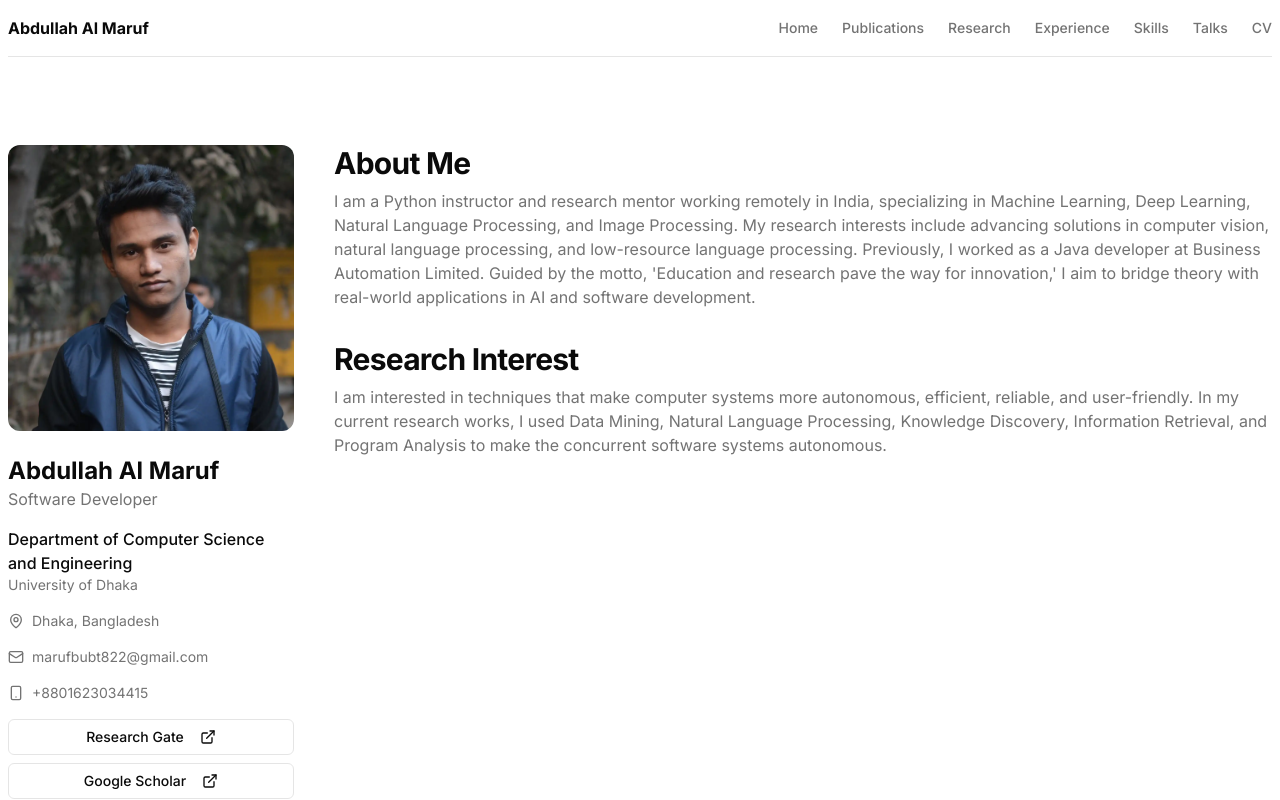
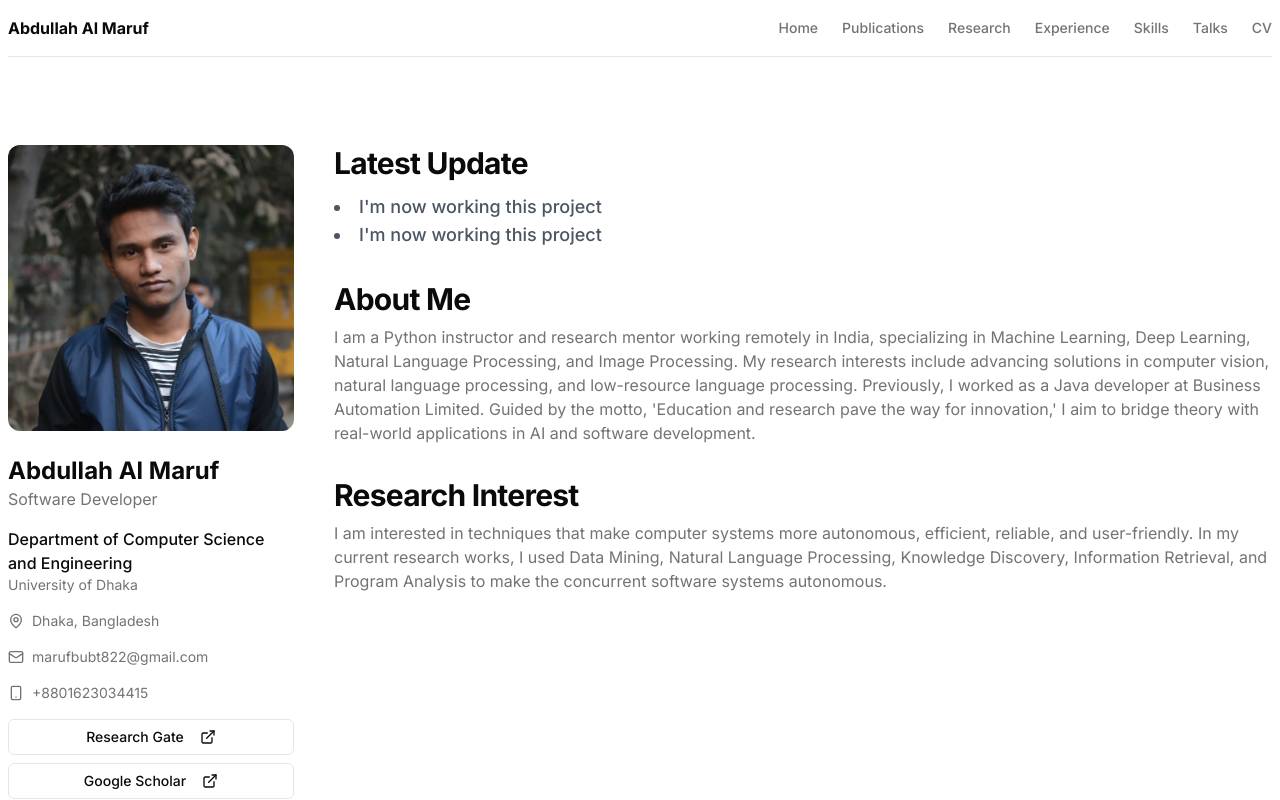
Before and after one commit to VA4MDS/Conference-Website, a Next.js app: page / in a window 1280 px wide. Shown: the top 800 px of the page. Built offline with nearby package versions, Linux system fonts and the light colour scheme.

Commit message:
add latest update section

```diff
--- a/src/components/pages/home/Home.tsx
+++ b/src/components/pages/home/Home.tsx
@@ -7,6 +7,7 @@ import Link from 'next/link';
 import ProfilePreview from './profile-preview';
 import Publications from '@/components/publications';
 import profileInfoData from '@/lib/json/profile-info.json';
+import LatestUpdate from './latest-update';
 
 export default function HomeContent() {
   const infoValues = profileInfoData[0];
@@ -18,6 +19,7 @@ export default function HomeContent() {
 
         <div className='lg:col-span-3'>
           <div className='space-y-8'>
+            <LatestUpdate />
             <div>
               <h2 className='text-3xl font-bold tracking-tight'>About Me</h2>
               <p className='mt-2 text-muted-foreground'>{about_me}</p>
--- /dev/null
+++ b/src/components/pages/home/latest-update.tsx
@@ -0,0 +1,18 @@
+import latestUpdateData from '@/lib/json/latest-update.json';
+
+export default function LatestUpdate() {
+  return (
+    <div className='space-y-3'>
+      <h2 className='text-3xl font-bold tracking-tight'>Latest Update</h2>
+      <div>
+        {latestUpdateData.map((update, index) => (
+          <ul key={index} className='space-y-4 list-disc list-inside'>
+            <li className='text-lg font-medium text-gray-600'>
+              {update.title}
+            </li>
+          </ul>
+        ))}
+      </div>
+    </div>
+  );
+}
--- /dev/null
+++ b/src/lib/json/latest-update.json
@@ -0,0 +1,10 @@
+[
+  {
+    "id": "1",
+    "title": "I'm now working this project"
+  },
+  {
+    "id": "1",
+    "title": "I'm now working this project"
+  }
+]
```
